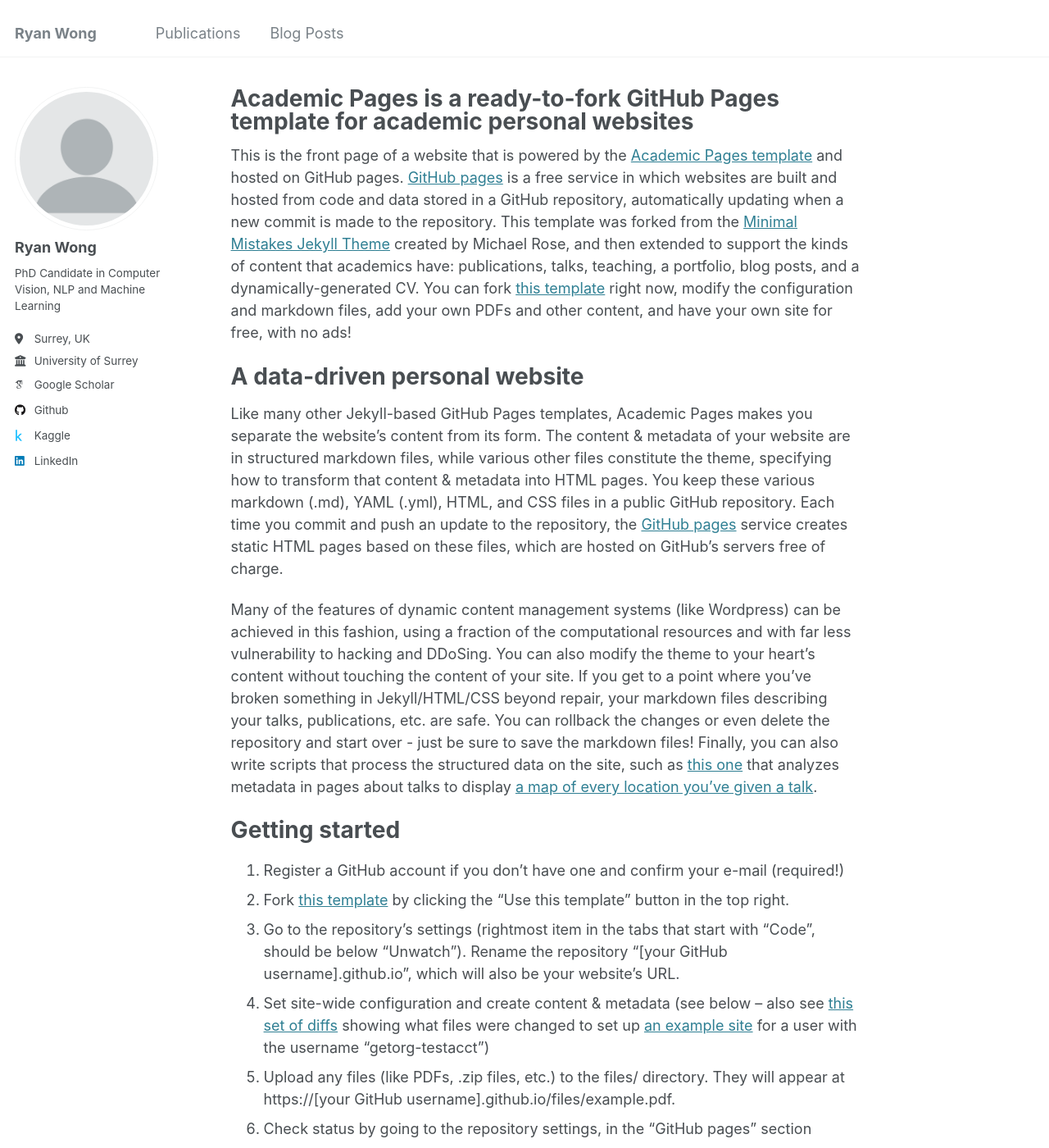
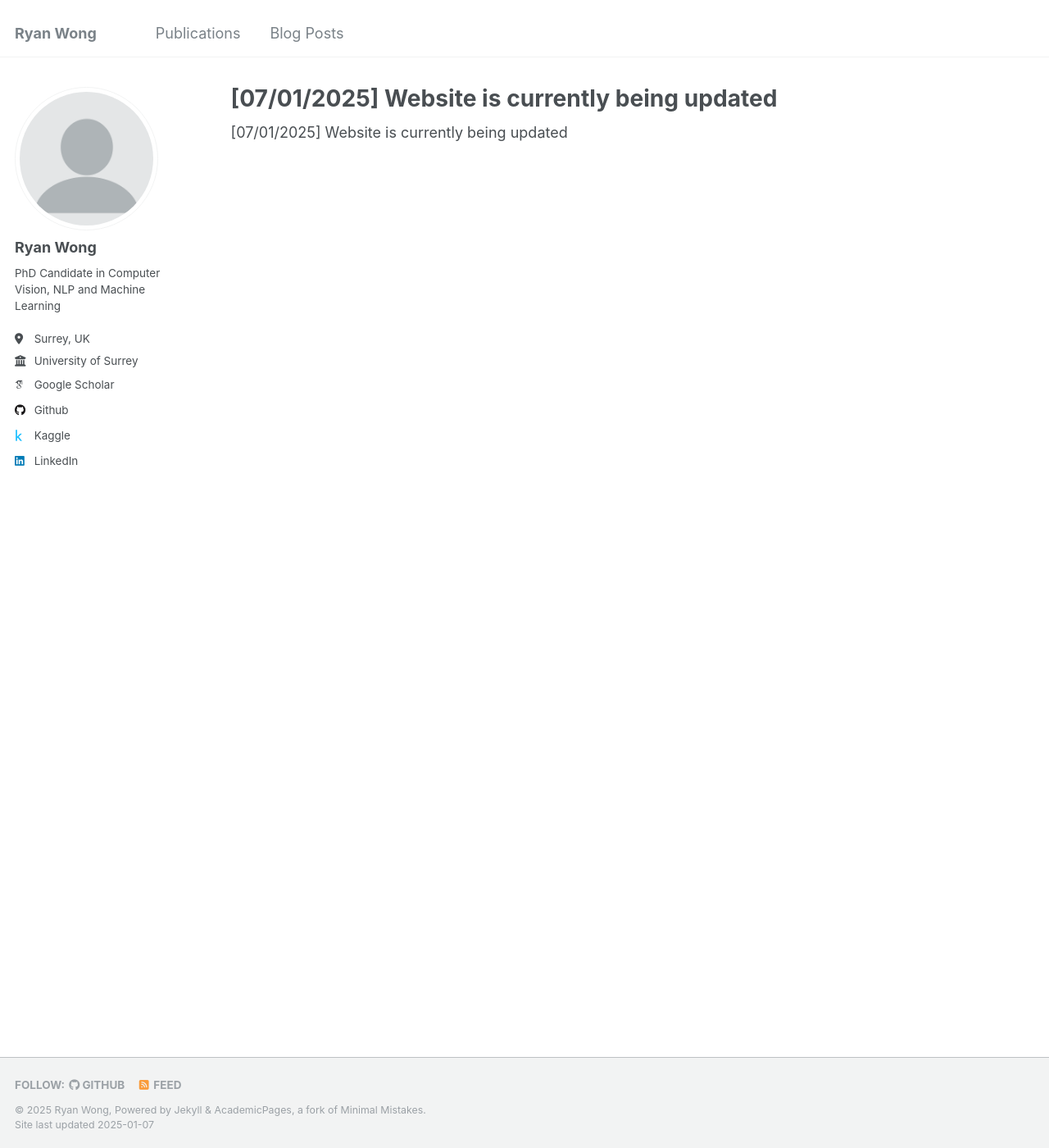
Before and after one commit to ryanwongsa/ryanwongsa.github.io, a Jekyll site: the page built from _pages/about.md, in a window 1280 px wide and 1400 px high. Shown: the whole window at 82% size. Built offline with Jekyll 4.4.1, drawn with Linux system fonts in a browser that asks for light colours; some web fonts are replaced; some of the changed text lies outside the part shown.

Commit message:
updated homepage to indicate updates are being made

```diff
--- a/_config.yml
+++ b/_config.yml
@@ -32,7 +32,7 @@
 
   # Academic websites
   arxiv            : # URL - Update with the correct link to your profile
-  googlescholar    : "https://scholar.google.com/citations?user=PS_CX0AAAAAJ"
+  googlescholar    : "https://scholar.google.com/citations?user=T3C1SW0AAAAJ"
   impactstory      : # URL
   orcid            : # "http://orcid.org/yourorcidurl"
   semantic         : # URL
--- a/_pages/about.md
+++ b/_pages/about.md
@@ -1,13 +1,15 @@
 ---
 permalink: /
-title: "Academic Pages is a ready-to-fork GitHub Pages template for academic personal websites"
+title: "[07/01/2025] Website is currently being updated"
 author_profile: true
 redirect_from:
   - /about/
   - /about.html
 ---
 
-This is the front page of a website that is powered by the [Academic Pages template](https://github.com/academicpages/academicpages.github.io) and hosted on GitHub pages. [GitHub pages](https://pages.github.com) is a free service in which websites are built and hosted from code and data stored in a GitHub repository, automatically updating when a new commit is made to the repository. This template was forked from the [Minimal Mistakes Jekyll Theme](https://mmistakes.github.io/minimal-mistakes/) created by Michael Rose, and then extended to support the kinds of content that academics have: publications, talks, teaching, a portfolio, blog posts, and a dynamically-generated CV. You can fork [this template](https://github.com/academicpages/academicpages.github.io) right now, modify the configuration and markdown files, add your own PDFs and other content, and have your own site for free, with no ads!
+[07/01/2025] Website is currently being updated
+
+<!-- This is the front page of a website that is powered by the [Academic Pages template](https://github.com/academicpages/academicpages.github.io) and hosted on GitHub pages. [GitHub pages](https://pages.github.com) is a free service in which websites are built and hosted from code and data stored in a GitHub repository, automatically updating when a new commit is made to the repository. This template was forked from the [Minimal Mistakes Jekyll Theme](https://mmistakes.github.io/minimal-mistakes/) created by Michael Rose, and then extended to support the kinds of content that academics have: publications, talks, teaching, a portfolio, blog posts, and a dynamically-generated CV. You can fork [this template](https://github.com/academicpages/academicpages.github.io) right now, modify the configuration and markdown files, add your own PDFs and other content, and have your own site for free, with no ads!
 
 A data-driven personal website
 ======
@@ -46,4 +48,4 @@
 
 For more info
 ------
-More info about configuring Academic Pages can be found in [the guide](https://academicpages.github.io/markdown/), the [growing wiki](https://github.com/academicpages/academicpages.github.io/wiki), and you can always [ask a question on GitHub](https://github.com/academicpages/academicpages.github.io/discussions). The [guides for the Minimal Mistakes theme](https://mmistakes.github.io/minimal-mistakes/docs/configuration/) (which this theme was forked from) might also be helpful.
+More info about configuring Academic Pages can be found in [the guide](https://academicpages.github.io/markdown/), the [growing wiki](https://github.com/academicpages/academicpages.github.io/wiki), and you can always [ask a question on GitHub](https://github.com/academicpages/academicpages.github.io/discussions). The [guides for the Minimal Mistakes theme](https://mmistakes.github.io/minimal-mistakes/docs/configuration/) (which this theme was forked from) might also be helpful. -->
```
